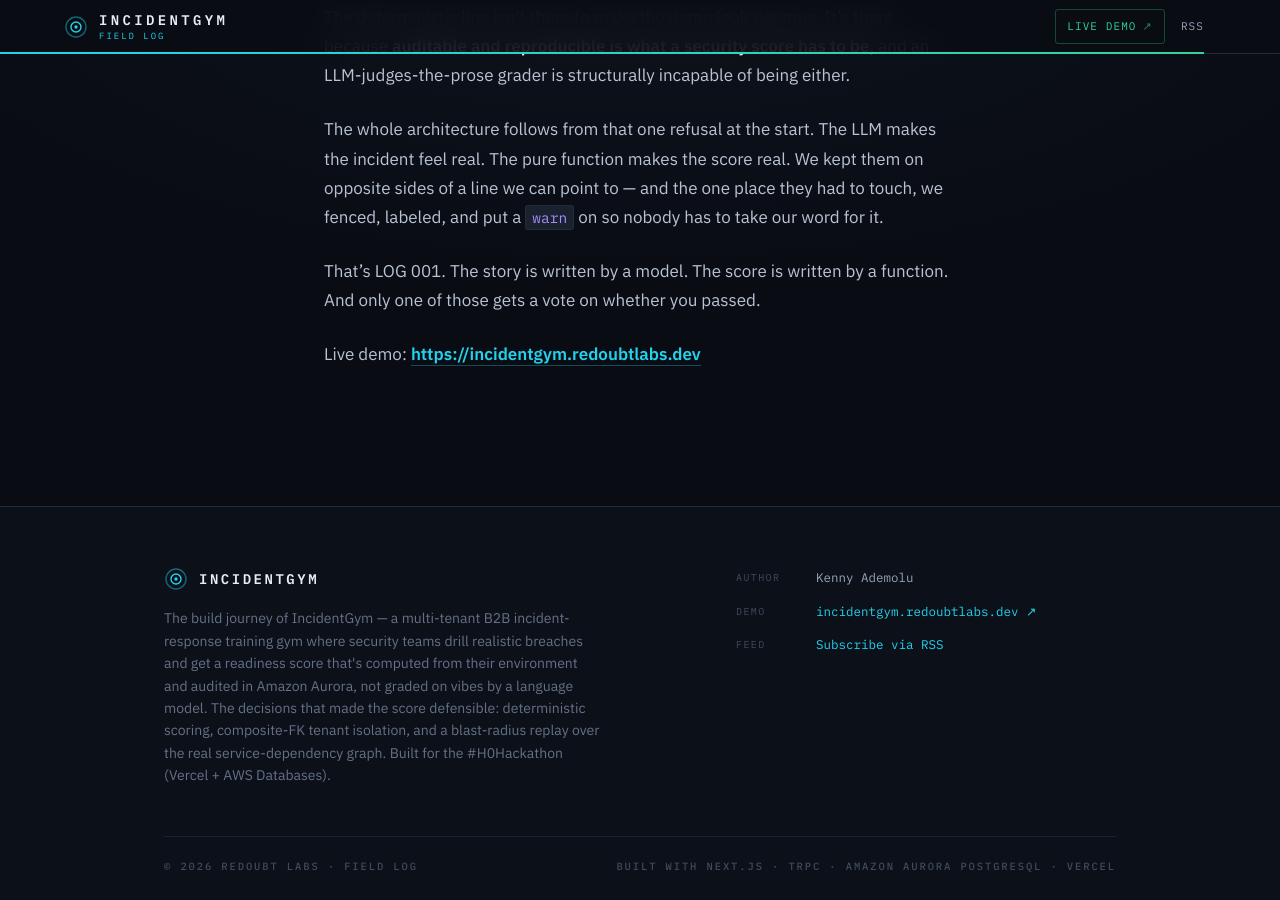
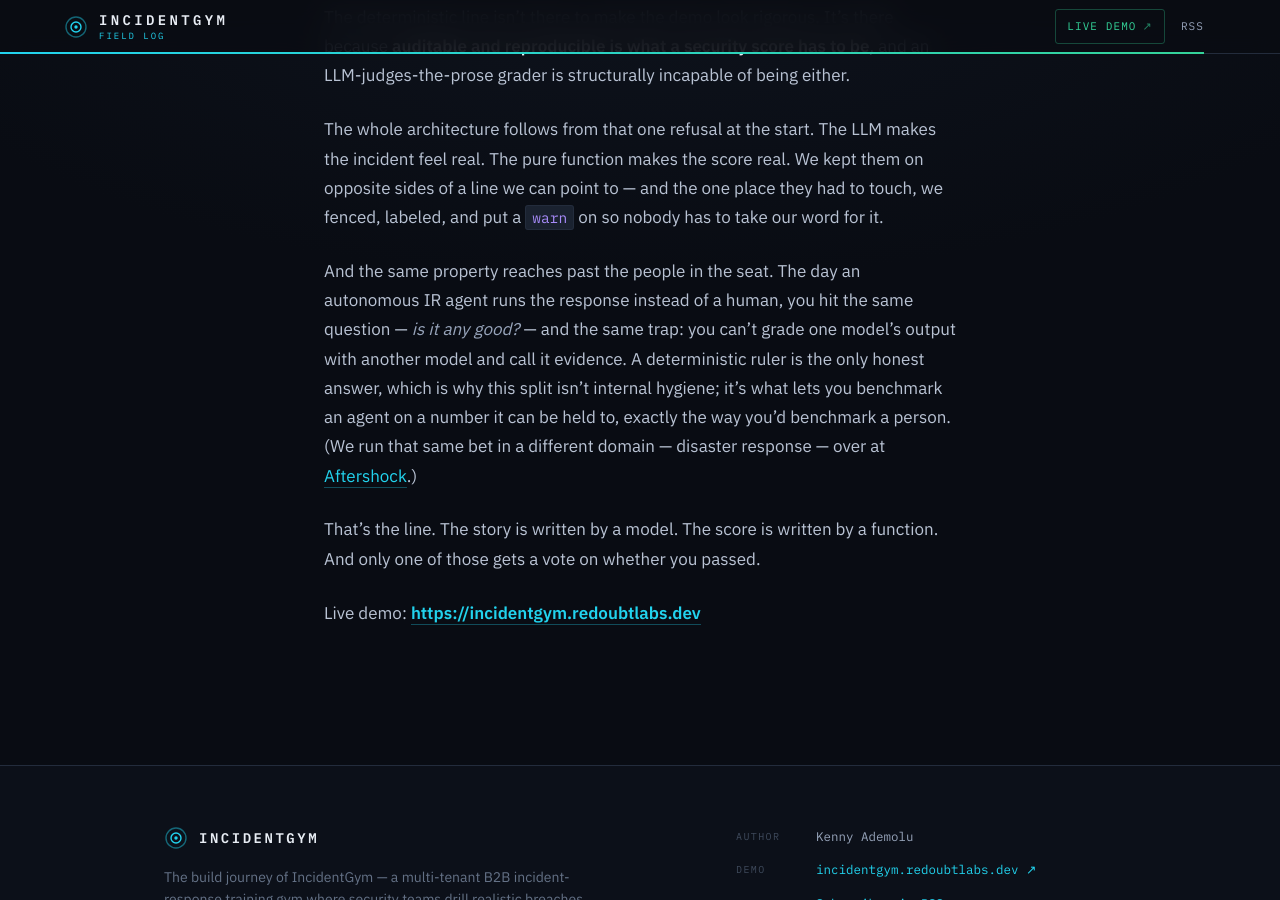
Before and after one commit to bluntmachetti/incidentgym, a Jekyll site: the page built from _posts/2026-06-22-the-llm-writes-the-story.md, in a window 1280 px wide and 900 px high, scrolled down 4475 px. Built offline with Jekyll 4.4.1, drawn with Linux system fonts in a browser that asks for light colours.

Commit message:
Weave the agentic/threat through-line into the technical dispatches
- LOG-002: tie the deterministic ruler to benchmarking autonomous IR agents
  (you can't grade one model with another) + Aftershock link
- LOG-003: a structural guarantee holds at machine speed / against automated
  probing — matters more as attacks accelerate
- LOG-004: the same replay + scoring benchmarks an autonomous responder's run
- Fix renumber leftovers: LOG-002 "LOG 001" refs, LOG-004 "from Log 001" -> "Log 003"

Co-Authored-By: Claude Opus 4.8 (1M context) <noreply@anthropic.com>

```diff
--- a/_posts/2026-06-22-the-llm-writes-the-story.md
+++ b/_posts/2026-06-22-the-llm-writes-the-story.md
@@ -2,7 +2,7 @@
 layout: post
 title: "The LLM writes the story. A pure function writes the score."
 date: 2026-06-22 09:00:00 +0000
-description: "Most AI graders ask a language model how plausible your answer sounds — and for a security product, plausible prose is not a contained breach. LOG 001 draws IncidentGym's hard line: the LLM narrates the incident and plays the advisors; a pure deterministic resolver computes the score from the environment, reproducibly. Here's why auditable + reproducible is the entire pitch to a regulated buyer."
+description: "Most AI graders ask a language model how plausible your answer sounds — and for a security product, plausible prose is not a contained breach. This dispatch draws IncidentGym's hard line: the LLM narrates the incident and plays the advisors; a pure deterministic resolver computes the score from the environment, reproducibly. Here's why auditable + reproducible is the entire pitch to a regulated buyer."
 log: "002"
 read: "7 min"
 summary: "AI graders that ask an LLM 'how plausible does this answer sound?' have a credibility hole: plausible prose is not a contained breach. So we split the work. The LLM writes the narrative and plays the advisor personas. A pure graph-cascade resolver — no LLM, no clock, no randomness — computes the score from your environment. Same inputs, same score. That's not a feature; for a regulated buyer it's the whole pitch."
@@ -64,6 +64,8 @@ If the answer is "a language model read the team's answers and felt they were ab
 
 The whole architecture follows from that one refusal at the start. The LLM makes the incident feel real. The pure function makes the score real. We kept them on opposite sides of a line we can point to — and the one place they had to touch, we fenced, labeled, and put a `warn` on so nobody has to take our word for it.
 
-That's LOG 001. The story is written by a model. The score is written by a function. And only one of those gets a vote on whether you passed.
+And the same property reaches past the people in the seat. The day an autonomous IR agent runs the response instead of a human, you hit the same question — *is it any good?* — and the same trap: you can't grade one model's output with another model and call it evidence. A deterministic ruler is the only honest answer, which is why this split isn't internal hygiene; it's what lets you benchmark an agent on a number it can be held to, exactly the way you'd benchmark a person. (We run that same bet in a different domain — disaster response — over at [Aftershock](https://bluntmachetti.github.io/aftershock).)
+
+That's the line. The story is written by a model. The score is written by a function. And only one of those gets a vote on whether you passed.
 
 Live demo: **<https://incidentgym.redoubtlabs.dev>**
```
Also changed, not shown: _posts/2026-06-23-cross-tenant-write-is-a-database-error.md (+1 -1 lines), _posts/2026-06-25-watch-the-blast-radius.md (+3 -1 lines).
